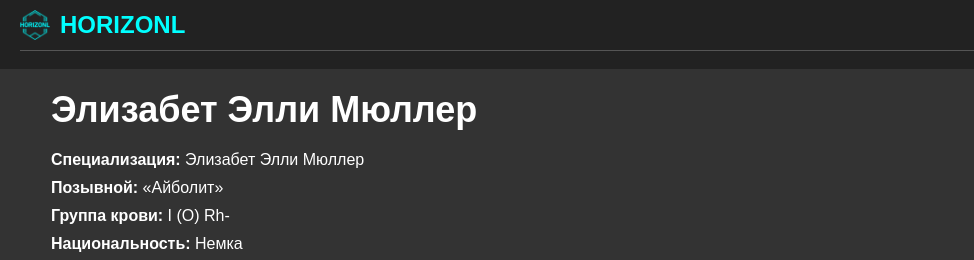
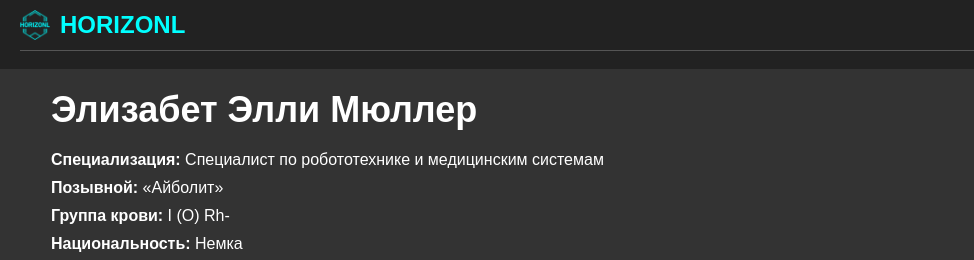
Before and after one commit to AshMarie0/horizonl, a plain HTML site: page ElizabethEllieMuller.html in a window 1280 px wide. Shown: the top 260 px of the page, 0-974 px from the left. Drawn offline with Linux system fonts and the light colour scheme.

Commit message:
Update ElizabethEllieMuller.html

```diff
--- a/ElizabethEllieMuller.html
+++ b/ElizabethEllieMuller.html
@@ -23,7 +23,7 @@
             <section class="left-section">
                 <h2 class="name">Элизабет Элли Мюллер</h2>
                 <div class="details">
-                    <p><b>Специализация:</b> Элизабет Элли Мюллер</p>
+                    <p><b>Специализация:</b> Специалист по робототехнике и медицинским системам</p>
                     <p><b>Позывной:</b> «Айболит»</p>
                     <p><b>Группа крови:</b> I (O) Rh-</p>
                     <p><b>Национальность:</b> Немка</p>
```
